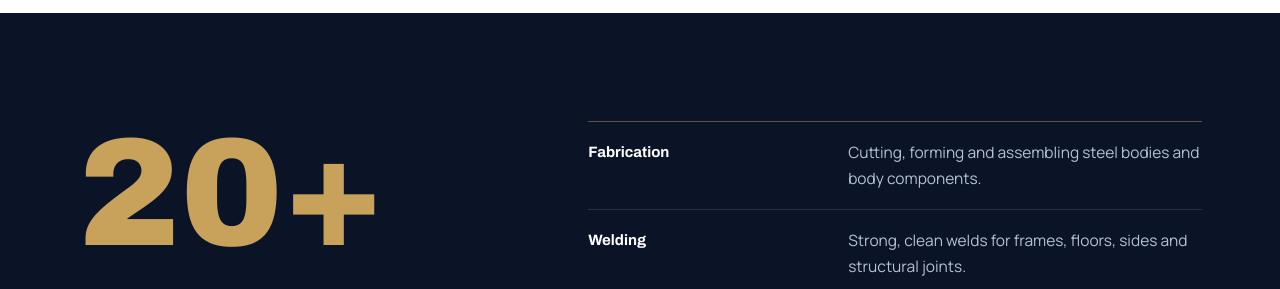
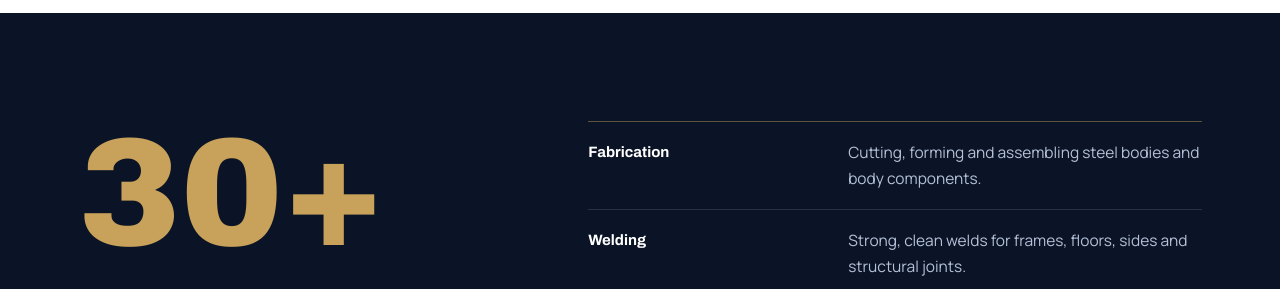
Before and after one commit to suresh-n/AutoMetalForge, a plain HTML site: page index.html in a window 1280 px wide. Shown: the part 2680-2969 px from the top of the page. Drawn offline with Linux system fonts and the light colour scheme.

Commit message:
Update index.html

```diff
--- a/index.html
+++ b/index.html
@@ -4,7 +4,7 @@
 <meta charset="utf-8">
 <meta name="viewport" content="width=device-width, initial-scale=1">
 <title>Auto Metal Forge | Truck and Lorry Body Builders, Palakkad</title>
-<meta name="description" content="Auto Metal Forge builds and repairs truck and lorry bodies at Kizhakkancheri Kavu, Palakkad, Kerala. Container, load and tipper bodies, fabrication, welding and painting, led by 20+ years of experience.">
+<meta name="description" content="Auto Metal Forge builds and repairs truck and lorry bodies at Kizhakkancheri Kavu, Palakkad, Kerala. Container, load and tipper bodies, fabrication, welding and painting, led by 30+ years of experience.">
 <meta property="og:title" content="Auto Metal Forge | Truck and Lorry Body Builders">
 <meta property="og:description" content="Truck and lorry bodies built on your chassis, in Palakkad.">
 <meta property="og:image" content="logo.png">
@@ -246,7 +246,7 @@ footer .wrap{display:flex;justify-content:space-between;align-items:center;gap:2
 <section id="craft" class="dark">
   <div class="wrap craft">
     <div>
-      <div class="yrs">20+</div>
+      <div class="yrs">30+</div>
       <h2>years of metalwork behind every body</h2>
       <p style="margin-top:22px">Sri. Santhosh Kumar A V, proprietor of Auto Metal Forge, has spent more than two decades in denting, welding, painting and body restoration. He supervises the technical work himself, estimates the job honestly and deals with customers directly.</p>
     </div>
```
